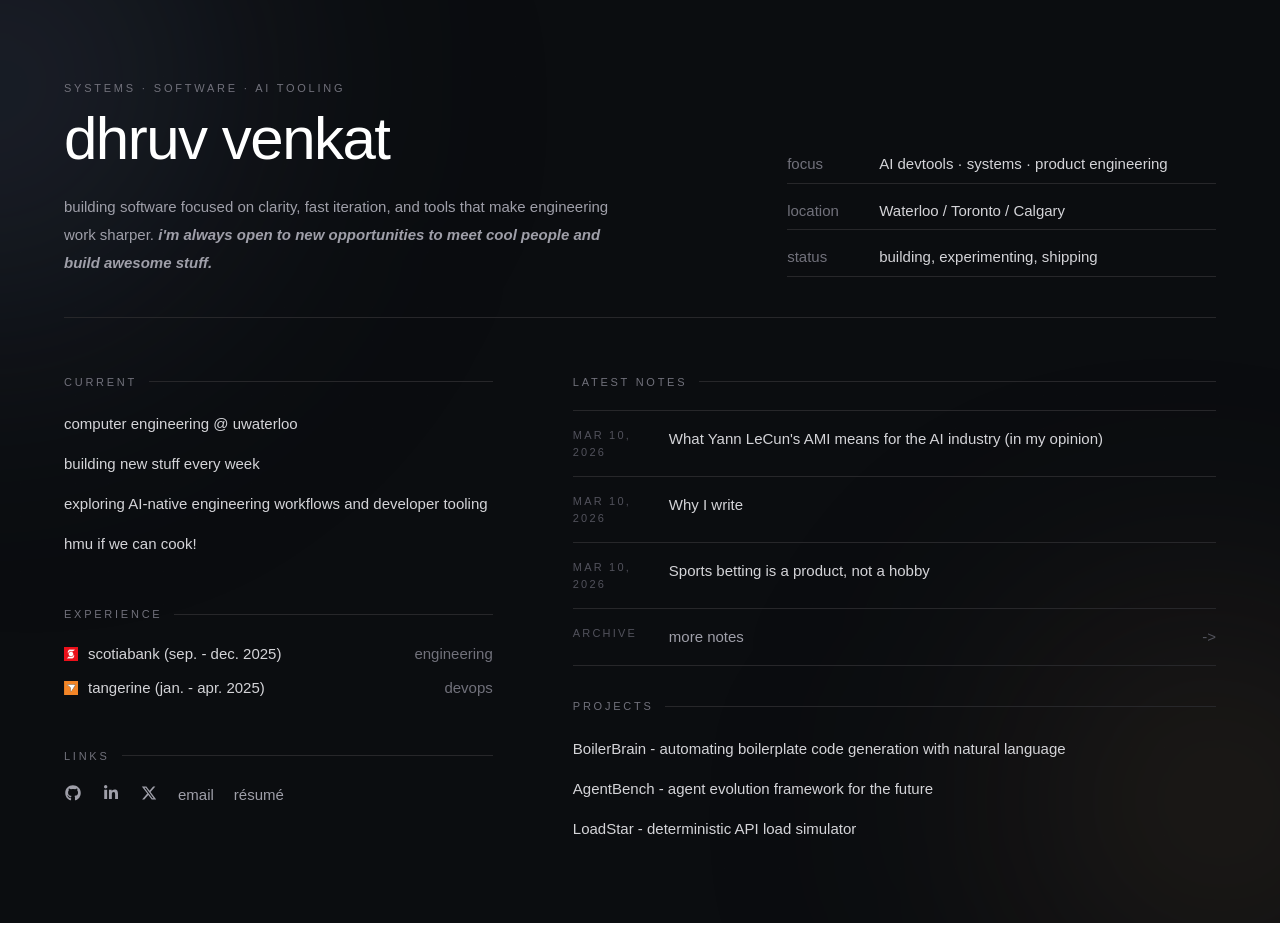
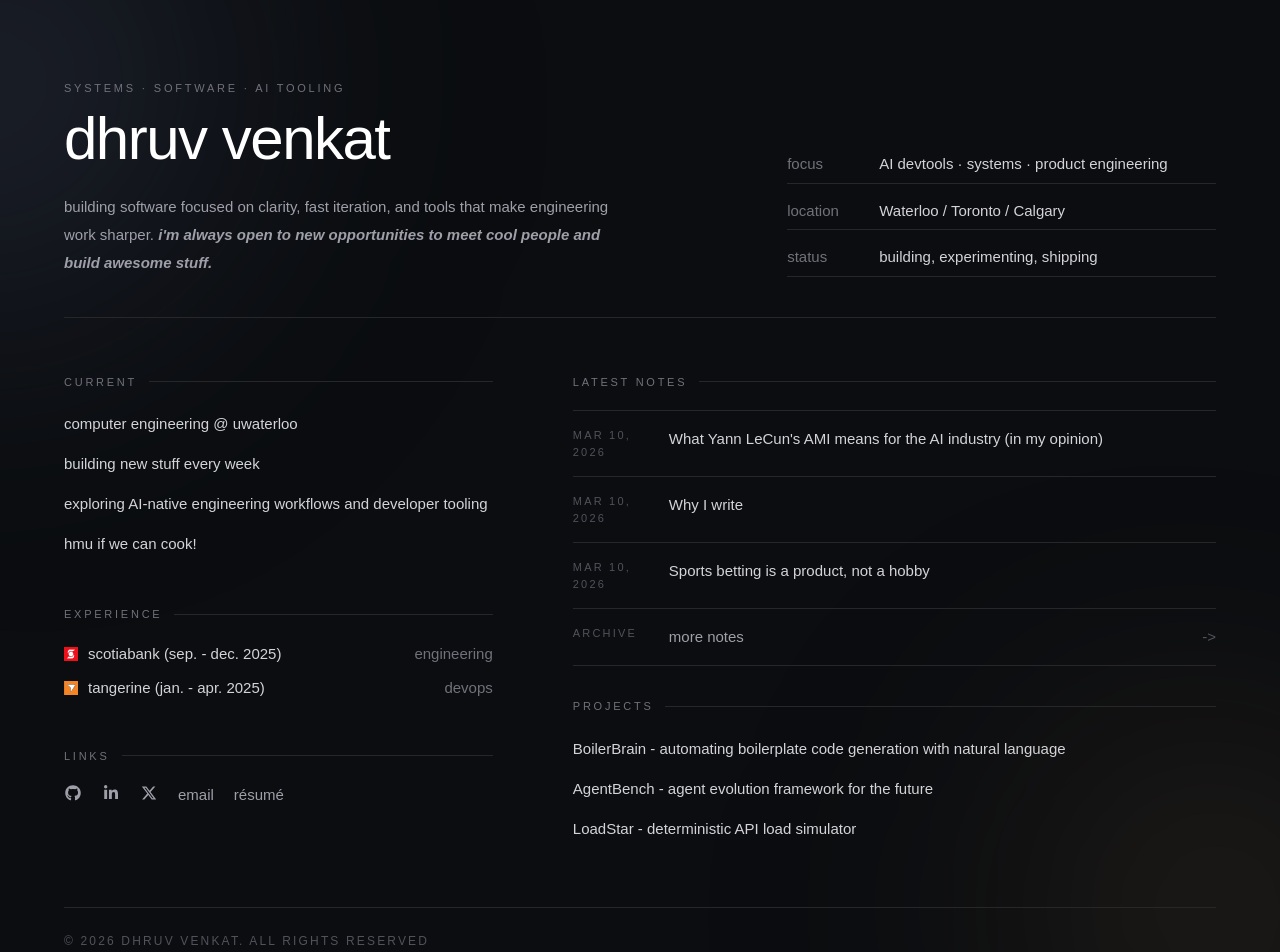
Before and after one commit to dhruvvenkat/personalwebsite, a Next.js app in the folder dhruvs-site/: page / in a window 1280 px wide. Shown: the top 952 px of the page. Before the commit the page ends 923 px from the top, so only its background shows below. Built offline with nearby package versions, Linux system fonts and the light colour scheme.

Commit message:
added copyright sign

```diff
--- a/dhruvs-site/src/app/page.tsx
+++ b/dhruvs-site/src/app/page.tsx
@@ -236,6 +236,10 @@ export default function DhruvSystemsPortfolio() {
 
         </div>
 
+        <footer className="mt-16 border-t border-zinc-800 pt-6 text-[12px] uppercase tracking-[0.18em] text-zinc-600">
+          &copy; 2026 Dhruv Venkat. All Rights Reserved
+        </footer>
+
       </div>
     </main>
   );
```
